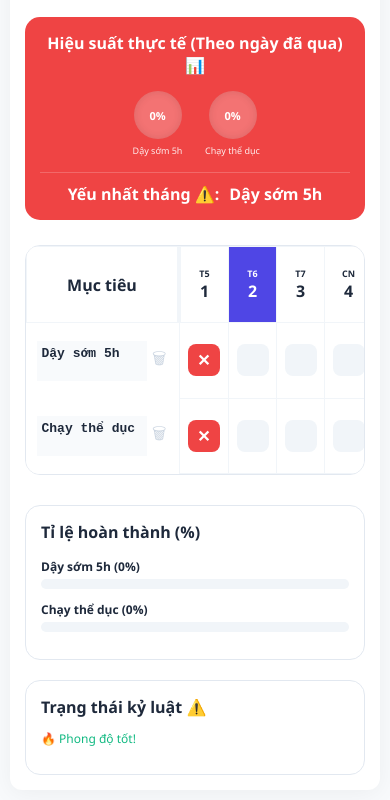
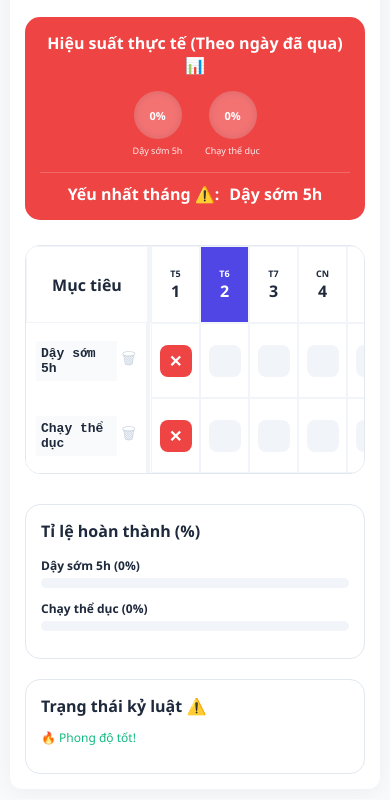
Before and after one commit to trungnt89/hsk, a plain HTML site: page challenge/index.html in a window 390 px wide. Shown: the part 142-942 px from the top of the page. Drawn offline with Linux system fonts and the light colour scheme.

Commit message:
SRC change

```diff
--- a/challenge/index.html
+++ b/challenge/index.html
@@ -3,7 +3,7 @@
 <head>
     <meta charset="UTF-8">
     <meta name="viewport" content="width=device-width, initial-scale=1.0">
-    <title>Mastery Matrix V18.3 - Pro Pie Charts</title>
+    <title>Mastery Matrix V18.3 - Fixed Sticky</title>
     <style>
         :root {
             --primary: #4f46e5; --success: #10b981; --fail: #ef4444;
@@ -21,16 +21,24 @@
             .card { padding: 15px; border-radius: 12px; }
             .header-area { flex-direction: column; gap: 12px; align-items: stretch; }
             .dashboard { grid-template-columns: 1fr !important; }
-            .sticky-col { width: 130px !important; min-width: 130px; }
+            /* Fix cột tên bị trôi khi cuộn trên Mobile */
+            .sticky-col {
+                width: 100px !important;
+                min-width: 100px !important;
+                position: sticky !important;
+                left: 0 !important;
+                z-index: 101 !important;
+                background: white !important;
+            }
         }
 
-        .table-container { overflow-x: auto; border: 1px solid #e2e8f0; border-radius: 15px; margin-bottom: 30px; }
-        table { border-collapse: collapse; width: 100%; min-width: max-content; background: white; }
+        .table-container { overflow-x: auto; border: 1px solid #e2e8f0; border-radius: 15px; margin-bottom: 30px; position: relative; }
+        table { border-collapse: separate; border-spacing: 0; width: 100%; min-width: max-content; background: white; }
         td, th { border: 1px solid #f1f5f9; height: 55px; }
 
         .sticky-col {
             position: sticky; left: 0; z-index: 100; background: #fff; width: 220px;
-            border-right: 4px solid #f1f5f9; padding: 10px;
+            border-right: 4px solid #f1f5f9 !important; padding: 10px;
         }
 
         .habit-name-box {
@@ -45,7 +53,6 @@
         .status-fail { background: var(--fail) !important; color: white; }
         .is-today { background: var(--primary) !important; color: white !important; }
 
-        /* Dashboard Grid chỉnh lại còn 2 cột vì đã dời 1 khối lên trên */
         .dashboard { display: grid; grid-template-columns: 1fr 1fr; gap: 20px; }
         .chart-container { background: #fff; border: 1px solid #e2e8f0; padding: 15px; border-radius: 15px; }
 
@@ -54,7 +61,6 @@
         .bar-bg { background: #f1f5f9; height: 10px; border-radius: 10px; overflow: hidden; }
         .bar-fill { height: 100%; transition: width 0.6s ease; }
 
-        /* Pie Chart Pro CSS */
         .pie-item { display: flex; flex-direction: column; align-items: center; gap: 5px; width: 60px; }
         .pie {
             width: 48px; height: 48px; border-radius: 50%;
@@ -62,7 +68,6 @@
             display: flex; align-items: center; justify-content: center;
             font-size: 11px; font-weight: 800; color: #fff;
             box-shadow: inset 0 0 8px rgba(0,0,0,0.1);
-            position: relative;
         }
         .pie-name { font-size: 9px; white-space: nowrap; overflow: hidden; text-overflow: ellipsis; width: 100%; opacity: 0.9; text-align: center; }
 
```
